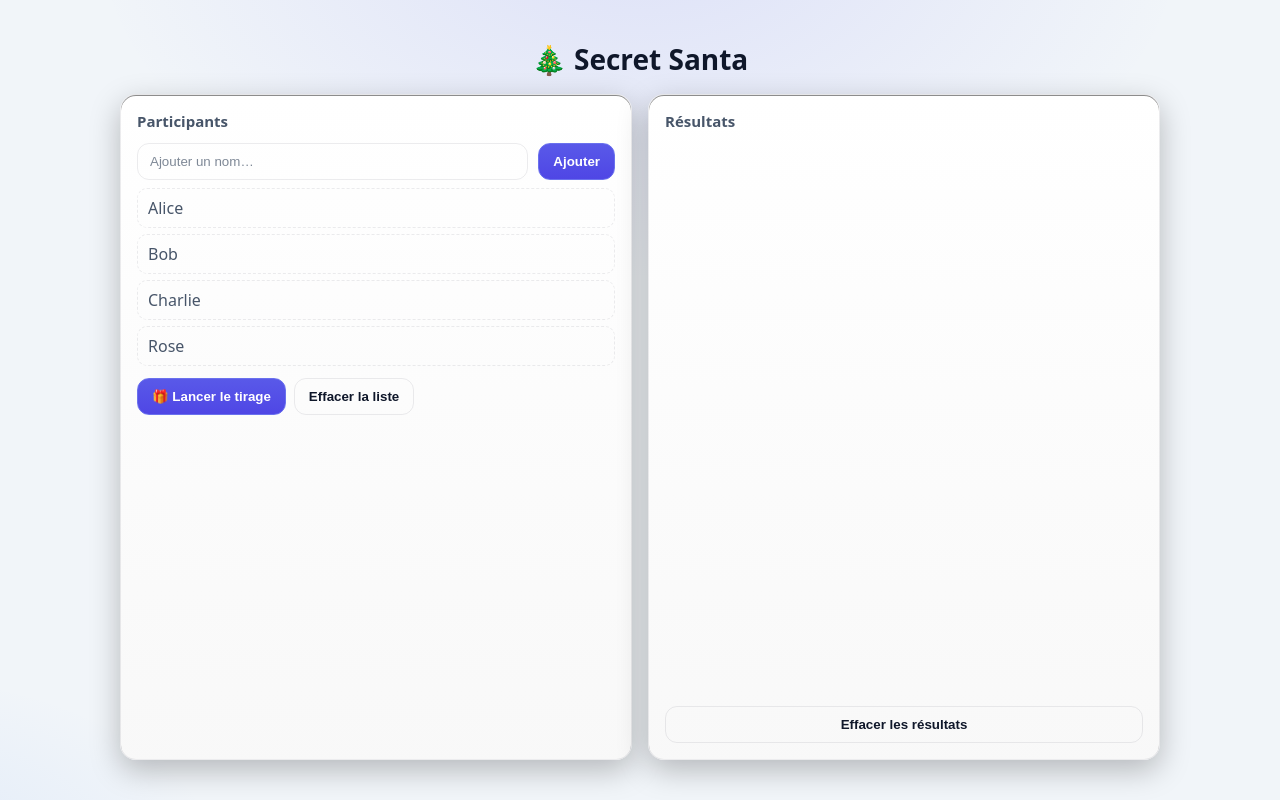
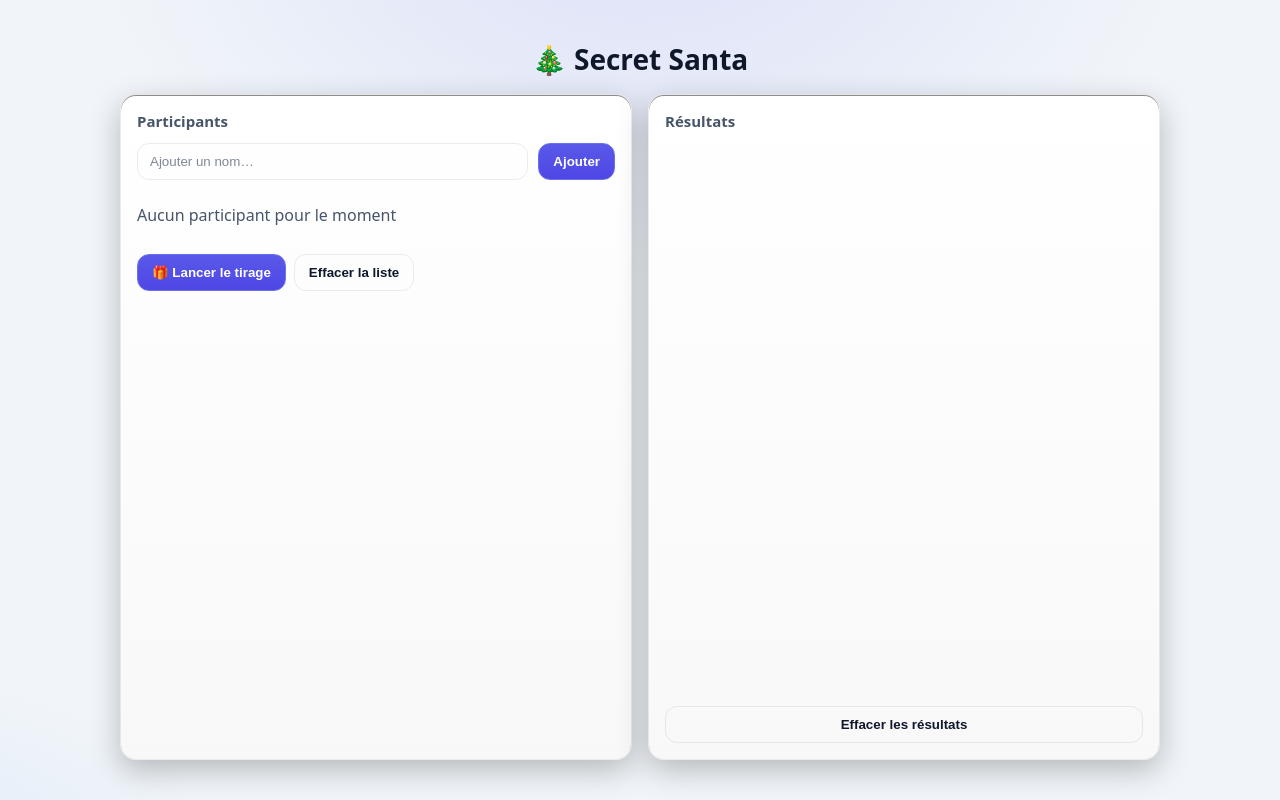
Before and after one commit to julien44830/secretSanta, a React (Vite) app: page / in a window 1280 px wide. Built offline with nearby package versions, Linux system fonts and the light colour scheme.

Commit message:
delete data array of test

```diff
--- a/src/page/Home.tsx
+++ b/src/page/Home.tsx
@@ -26,12 +26,7 @@ function isStringArray(v: unknown): v is string[] {
 
 export default function Home() {
     // 🧠 états principaux
-    const [people, setPeople] = useState<string[]>([
-        "Alice",
-        "Bob",
-        "Charlie",
-        "Rose",
-    ]);
+    const [people, setPeople] = useState<string[]>([]);
     const [arrayPeople, setArrayPeople] = useState<string[]>([]);
     // 💾 liste utilisée lors du dernier tirage (pour la règle “bloquer si identique”)
     const [lastDrawList, setLastDrawList] = useState<string[]>([]);
```
